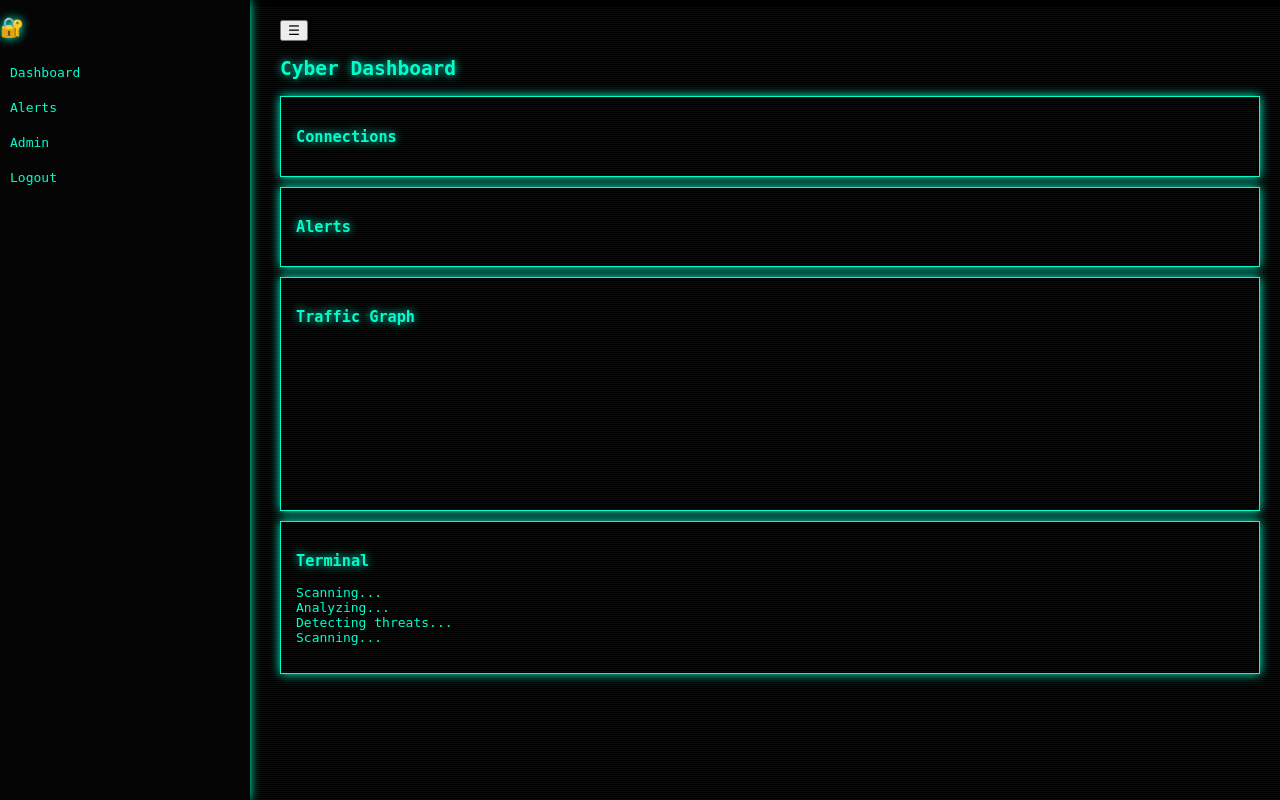
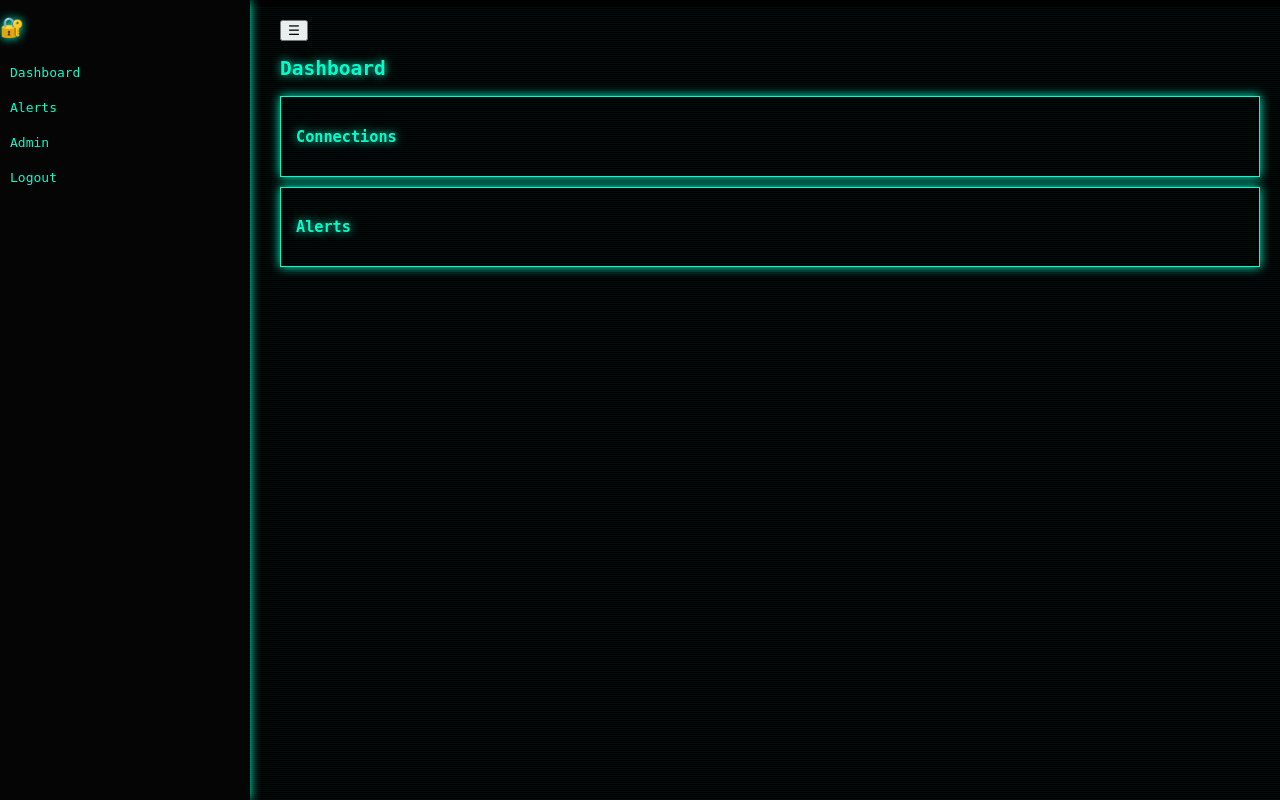
Before and after one commit to Ojas-597/Cyber-ai-monitor, a Flask app: page /dashboard in a window 1280 px wide. Run offline with Flask 3, Linux system fonts and the light colour scheme; the visitor is signed in with stand-in values (Sample User, id 1); a map, chart or similar area stays blank.

Commit message:
Update dashboard.html

```diff
--- a/templates/dashboard.html
+++ b/templates/dashboard.html
@@ -1,8 +1,7 @@
 {% extends "base.html" %}
-
 {% block content %}
 
-<h2>Cyber Dashboard</h2>
+<h2>Dashboard</h2>
 
 <div class="card">
 <h3>Connections</h3>
@@ -14,16 +13,4 @@
 <ul id="alerts"></ul>
 </div>
 
-<div class="card">
-<h3>Traffic Graph</h3>
-<canvas id="trafficChart"></canvas>
-</div>
-
-<div class="card">
-<h3>Terminal</h3>
-<pre id="terminal"></pre>
-</div>
-
-<script src="https://cdn.jsdelivr.net/npm/chart.js"></script>
-
 {% endblock %}
```
